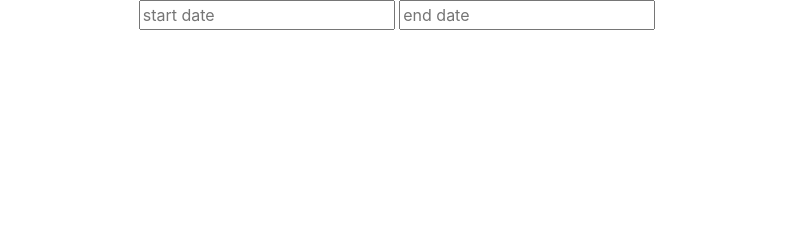
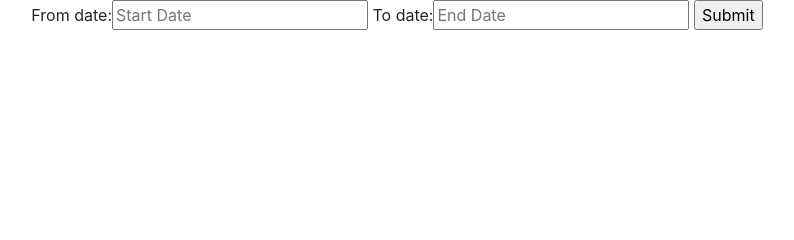
Before and after one commit to uw-ictd/commgestion-web, a Django app: page /usuario/ in a window 1280 px wide. Shown: the part 456-696 px from the top of the page, without its empty margins (243-1037 px from the left). Run offline with Django 3.2, Linux system fonts and the light colour scheme; the visitor is signed in with stand-in values (Sample User, id 1); data that the repository does not hold is empty; some libraries are stand-ins or nearby versions.

Commit message:
Fixes #7 Implements functional date filter on the users page
Signed-off-by: Sudheesh Singanamalla <sudheesh@cs.washington.edu>

```diff
--- a/templates/usuario_pie.html
+++ b/templates/usuario_pie.html
@@ -15,13 +15,16 @@
     <script src="{% static 'js/modules/accessibility.js' %}"></script>
     <script src="{% static 'js/data/usuarioPie.js' %}"></script>
     <div align="center">
-        <input type="text" id="datepicker" placeholder="start date"/>
-        <input type="text" id="datepickerEnd" placeholder="end date"/>
+        <form method="post" action="{% url 'usuario' %}">
+            {% csrf_token %}
+            {{ form }}
+            <input type="submit" value="Submit">
+        </form>
     </div>
     <script>
     var picker = new Lightpick({
-        field: document.getElementById("datepicker"),
-        secondField: document.getElementById("datepickerEnd"),
+        field: document.getElementById("datepicker-from"),
+        secondField: document.getElementById("datepicker-to"),
         singleDate: false,
         onSelect: function(date){
             document.getElementById("datepicker").innerHTML = date.format('Do MMMM YYYY');
--- /dev/null
+++ b/web/forms.py
@@ -0,0 +1,19 @@
+from django import forms
+
+
+class UserSearchTimeForm(forms.Form):
+    from_date = forms.DateField(
+        input_formats=['%d/%m/%Y'],
+        widget=forms.DateInput(attrs={
+            'id': "datepicker-from",
+            'placeholder': 'Start Date',
+        })
+    )
+
+    to_date = forms.DateField(
+        input_formats=['%d/%m/%Y'],
+        widget=forms.DateInput(attrs={
+            'id': "datepicker-to",
+            'placeholder': 'End Date',
+        })
+    )
--- a/web/models.py
+++ b/web/models.py
@@ -10,8 +10,6 @@ class Application(models.Model):
 
     def __str__(self):
         return 'Application: {} -> {}'.format(self.host, self.throughput)
-    def hello(self):
-        print("hello")
 
 
 class UserDefinedHost(models.Model):
--- a/web/usuario_view.py
+++ b/web/usuario_view.py
@@ -19,11 +19,20 @@ def build_drilldown_information(drilldown_name, drilldown_data):
     }
 
 
-def generate_test_data():
+def generate_test_data(from_date=None, to_date=None):
     MAX_PERCENT_TO_START_MERGE = 0.75  # TODO: Do this by the number of users if necessary i.e. limit to 10 users etc..,
     GRAPH_TITLE = _('Use of community data').__str__()
 
-    usageData = Usage.objects.values("user").annotate(Sum("throughput")).order_by('-throughput__sum') #sums the current row
+    if from_date and to_date:
+        usageData = Usage.objects.filter(timestamp__range=[from_date, to_date])\
+                        .values('user')\
+                        .annotate(Sum("throughput"))\
+                        .order_by('-throughput__sum') #sums the current row
+    else:
+        usageData = Usage.objects.values("user")\
+                        .annotate(Sum("throughput"))\
+                        .order_by('-throughput__sum') #sums the current row
+
     total_consumed = sum([usage['throughput__sum'] for usage in usageData]) #calculates sum of the total table
     data = []
     percent_consumed = 0.0
--- a/web/views.py
+++ b/web/views.py
@@ -1,8 +1,11 @@
+from datetime import datetime
+
 from django.shortcuts import render
 from django.contrib.auth.decorators import login_required, user_passes_test
 from django.contrib.admin.views.decorators import staff_member_required
 
 from web import public_view
+from web.forms import UserSearchTimeForm
 from . import stats_view
 from . import usuario_view
 from . import profile_view
@@ -32,5 +35,15 @@ def profile(request):
 @login_required
 @user_passes_test(lambda u: u.is_superuser)
 def usuario(request):
-    context = usuario_view.generate_test_data()
+    if request.method == 'POST':
+        form = UserSearchTimeForm(request.POST)
+        if form.is_valid():
+            from_date = form.cleaned_data['from_date']
+            to_date = form.cleaned_data['to_date']
+            context = usuario_view.generate_test_data(from_date=from_date, to_date=to_date)
+        else:
+            context = usuario_view.generate_test_data()
+    else:
+        context = usuario_view.generate_test_data()
+    context['form'] = UserSearchTimeForm()
     return render(request, 'usuario_pie.html', context=context)
```
